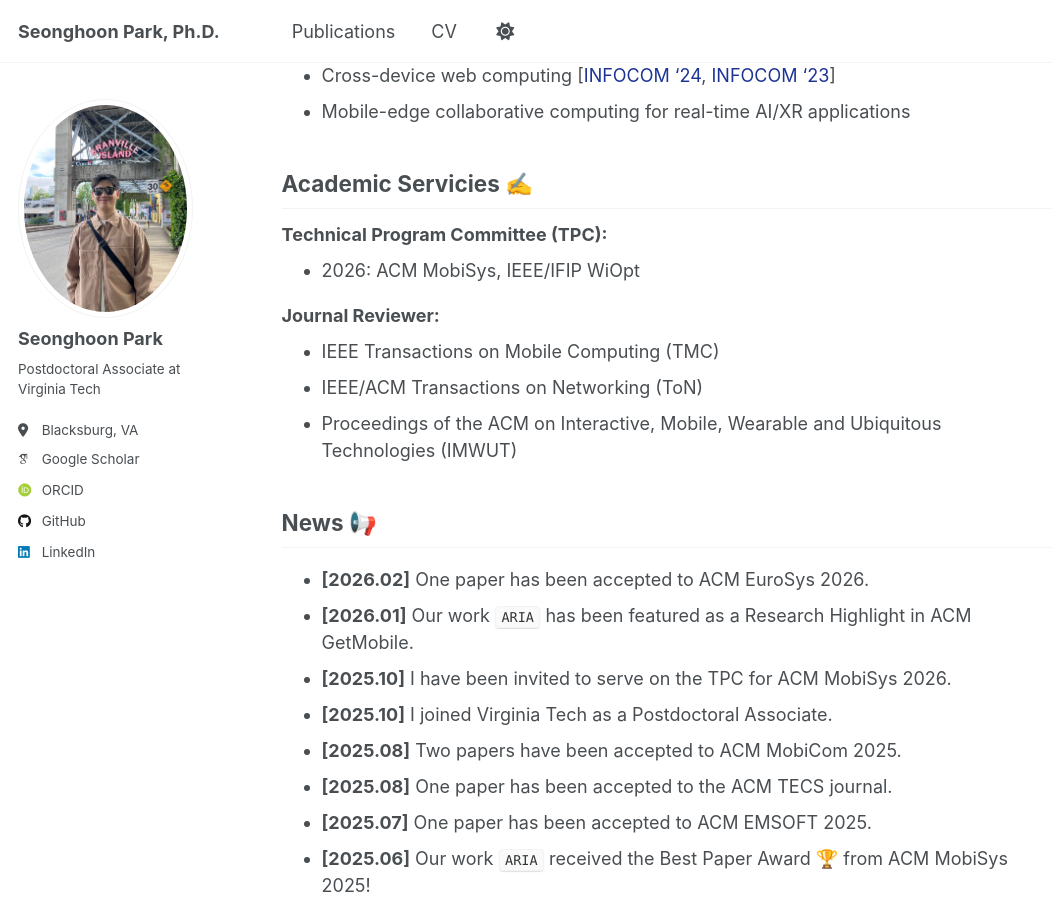
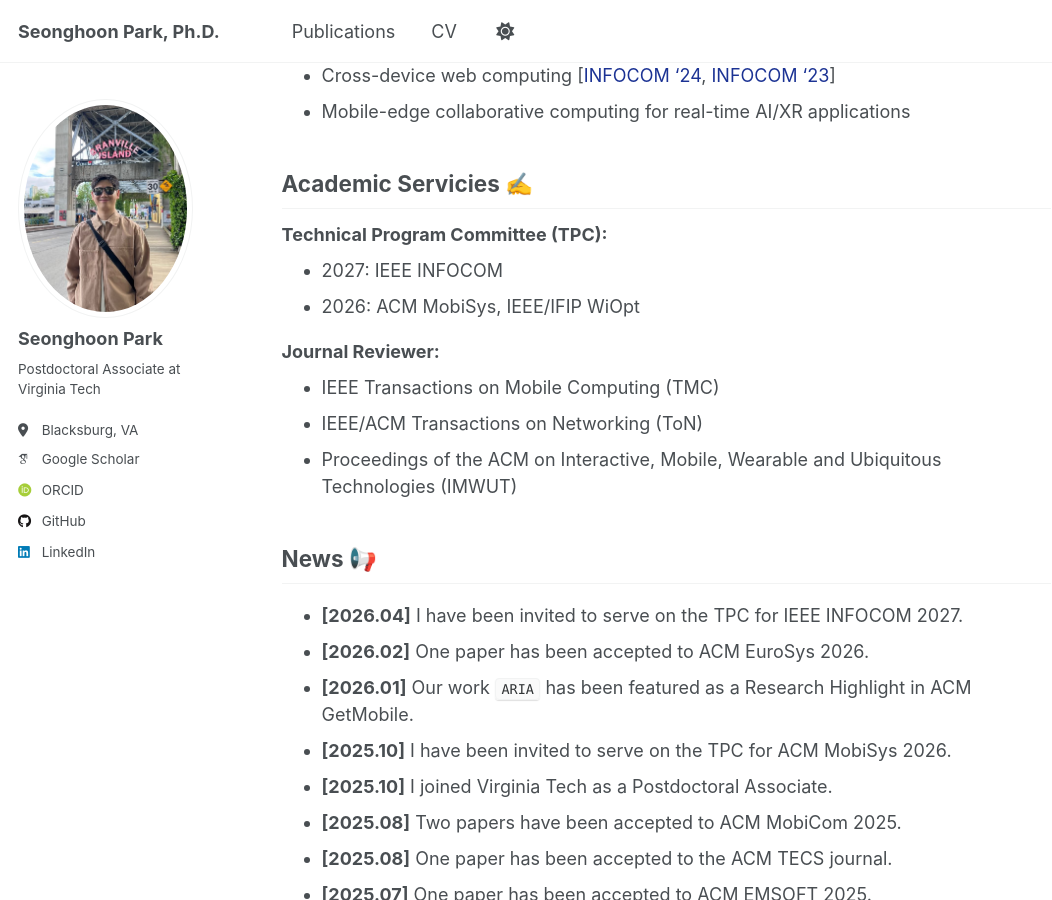
Before and after one commit to iamseonghoon/iamseonghoon.github.io, a Jekyll site: the page built from _pages/about.md, in a window 1280 px wide and 900 px high, scrolled down 1092 px. Shown: the whole window, without its empty margins (0-1052 px from the left). Built offline with Jekyll 4.4.1, drawn with Linux system fonts in a browser that asks for light colours; some web fonts are replaced; a script that is not in the unit is left out.

Commit message:
infocom tpc

```diff
--- a/_pages/about.md
+++ b/_pages/about.md
@@ -42,6 +42,7 @@
 
 ## Academic Servicies ✍️
 **Technical Program Committee (TPC):**
+* 2027: IEEE INFOCOM
 * 2026: ACM MobiSys, IEEE/IFIP WiOpt
 
 **Journal Reviewer:**
@@ -51,6 +52,7 @@
 
 
 ## News 📢
+* **[2026.04]** I have been invited to serve on the TPC for IEEE INFOCOM 2027.
 * **[2026.02]** One paper has been accepted to ACM EuroSys 2026.
 * **[2026.01]** Our work `ARIA` has been featured as a Research Highlight in ACM GetMobile.
 * **[2025.10]** I have been invited to serve on the TPC for ACM MobiSys 2026.
```
